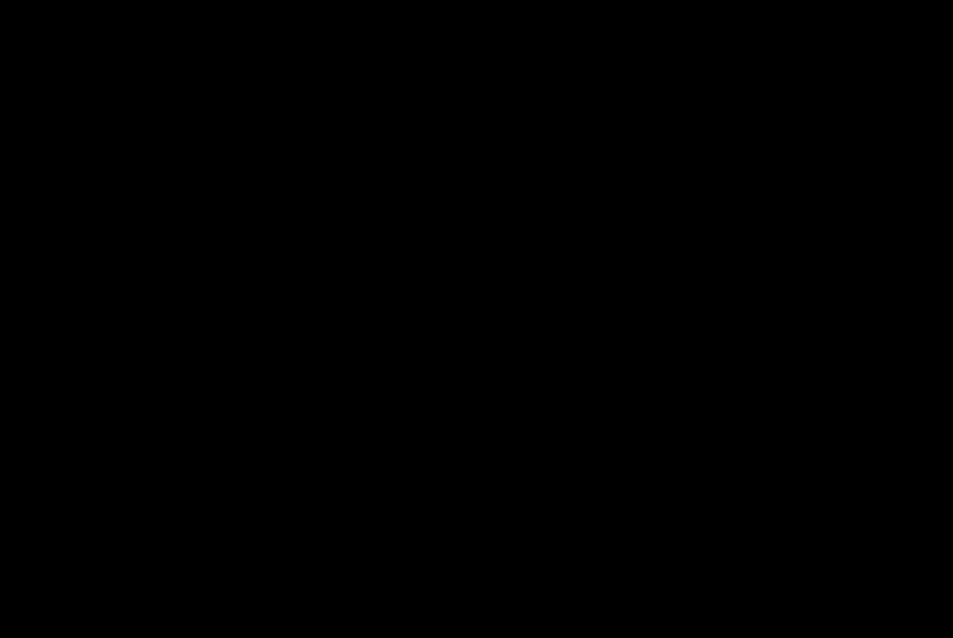
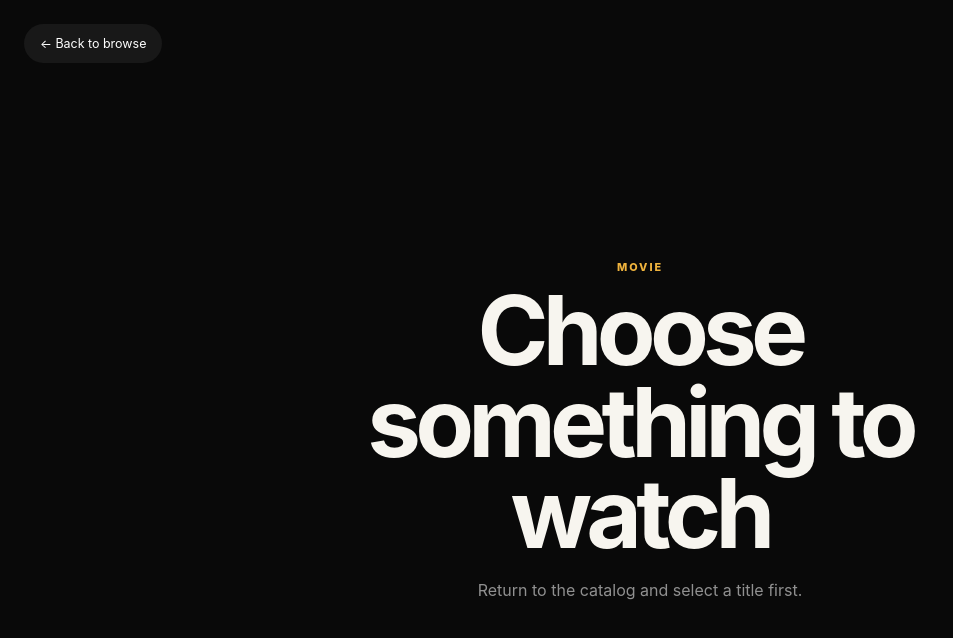
Before and after one commit to whosrogo/pyrite, a SvelteKit app: page /watch in a window 1280 px wide. Before the commit this address had no page. Shown: the top 638 px of the page, without its empty margins (0-953 px from the left). Built offline with nearby package versions, Linux system fonts and the light colour scheme.

Commit message:
add /watch

```diff
--- /dev/null
+++ b/src/routes/watch/+page.svelte
@@ -0,0 +1,101 @@
+<script>
+	import { goto } from '$app/navigation';
+	import { onMount } from 'svelte';
+
+	let selectedId = $state('');
+	let selectedType = $state('');
+
+	onMount(() => {
+		selectedId = localStorage.getItem('selectedMediaId') ?? '';
+		selectedType = localStorage.getItem('selectedMediaType') ?? '';
+	});
+</script>
+
+<svelte:head>
+	<title>Pyrite — Watch</title>
+</svelte:head>
+
+<main>
+	<button class="back" type="button" onclick={() => goto('/')}>← Back to browse</button>
+
+	<section>
+		<p>{selectedType === 'shows' ? 'Show' : 'Movie'}</p>
+		<h1>{selectedId ? `Ready to watch #${selectedId}` : 'Choose something to watch'}</h1>
+		<span>
+			{selectedId
+				? 'Your selected TMDB ID is saved and ready for the player.'
+				: 'Return to the catalog and select a title first.'}
+		</span>
+	</section>
+</main>
+
+<style>
+	:global(body) {
+		margin: 0;
+		background: #090909;
+		color: #f7f5ef;
+		font-family:
+			Inter,
+			ui-sans-serif,
+			system-ui,
+			sans-serif;
+	}
+
+	main {
+		display: grid;
+		min-height: 100svh;
+		place-items: center;
+		padding: 2rem;
+	}
+
+	.back {
+		position: fixed;
+		top: 1.5rem;
+		left: 1.5rem;
+		padding: 0.75rem 1rem;
+		border: 0;
+		border-radius: 999px;
+		background: #181818;
+		color: #fff;
+		font: inherit;
+		font-size: 0.78rem;
+		cursor: pointer;
+	}
+
+	.back:hover {
+		background: #242424;
+	}
+
+	.back:focus-visible {
+		outline: 2px solid #efb33d;
+		outline-offset: 2px;
+	}
+
+	section {
+		width: min(42rem, 100%);
+		text-align: center;
+	}
+
+	p {
+		margin: 0 0 0.7rem;
+		color: #efb33d;
+		font-size: 0.68rem;
+		font-weight: 800;
+		letter-spacing: 0.18em;
+		text-transform: uppercase;
+	}
+
+	h1 {
+		margin: 0;
+		font-size: clamp(2.7rem, 8vw, 6rem);
+		letter-spacing: -0.06em;
+		line-height: 0.95;
+	}
+
+	span {
+		display: block;
+		margin-top: 1.2rem;
+		color: rgba(255, 255, 255, 0.55);
+		line-height: 1.6;
+	}
+</style>
```
Also changed, not shown: src/routes/+page.svelte (+72 -6 lines).
